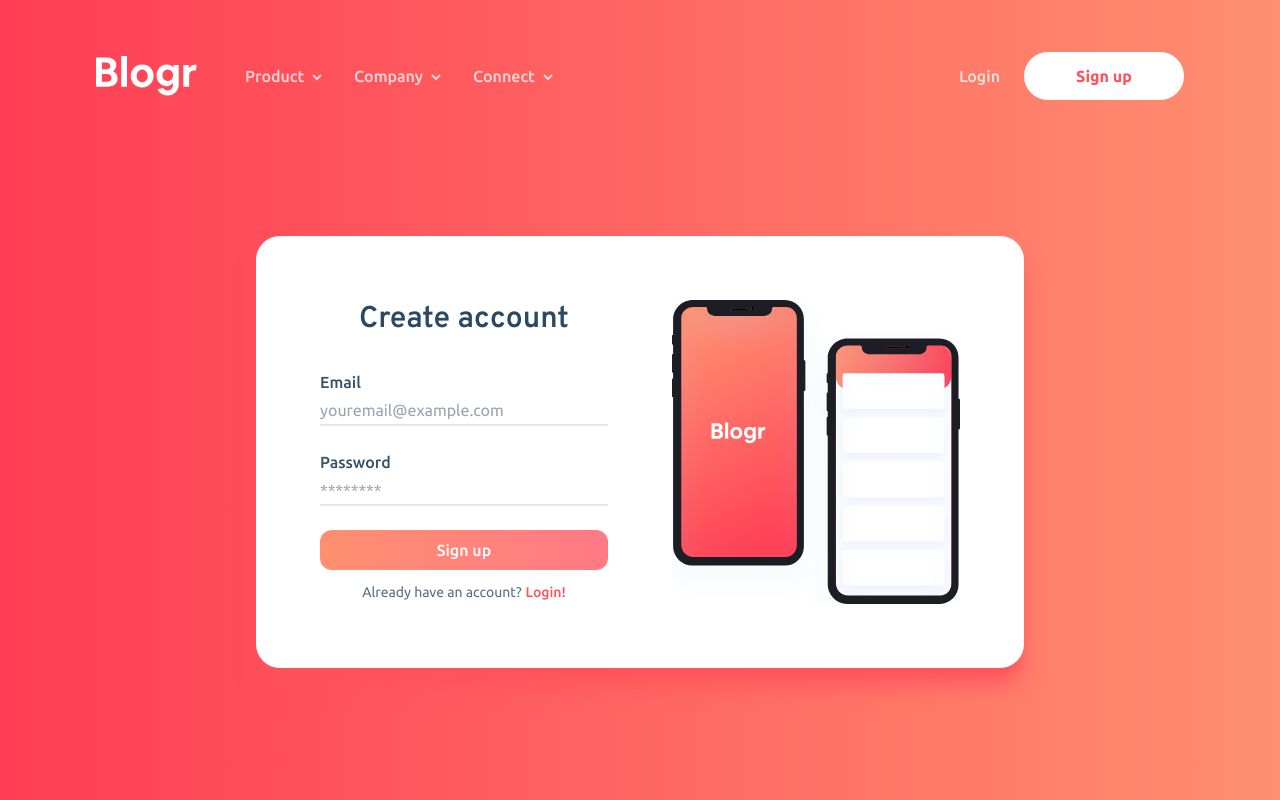
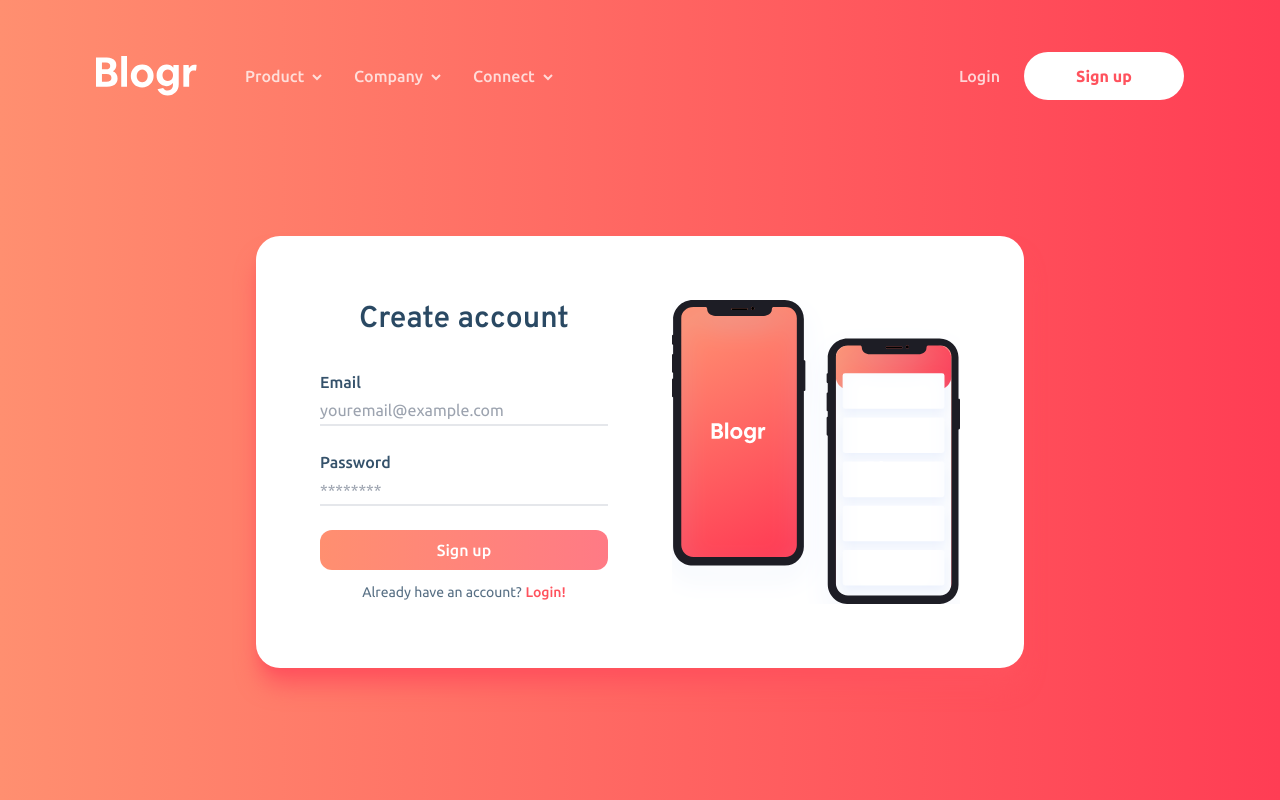
Before and after one commit to dimashilmawan/landing-page-next-13-framer-motion, a Next.js app: page /signup in a window 1280 px wide. Built offline with nearby package versions, Linux system fonts and the light colour scheme.

Commit message:
fix bg gradient

```diff
--- a/app/components/AuthModal.jsx
+++ b/app/components/AuthModal.jsx
@@ -9,9 +9,7 @@ import Navbar from "./Navbar";
 const AuthModal = ({ login }) => {
   return (
     <div
-      className={`flex h-screen w-full flex-col from-[#ff8f70] to-[#ff3d54] pt-12 sm:!bg-gradient-to-b ${
-        login ? "bg-gradient-to-r" : "bg-gradient-to-l"
-      }`}
+      className={`flex h-screen w-full flex-col bg-gradient-to-r from-[#ff8f70] to-[#ff3d54] pt-12 sm:bg-gradient-to-b `}
     >
       <Container>
         {/* <Logo /> */}
--- a/app/components/MobileNav.jsx
+++ b/app/components/MobileNav.jsx
@@ -49,7 +49,7 @@ export default MobileNav;
 const Backdrop = ({ onCloseModal }) => {
   return (
     <div
-      className="fixed left-0 top-0 hidden h-full w-full bg-[rgba(255,61,84,0.5)] backdrop-blur-sm lg:block"
+      className="fixed left-0 top-0 hidden h-full w-full bg-[rgba(255,61,84,0.75)] backdrop-blur-sm lg:block"
       // onClick={onCloseModal}
     >
       &nbsp;
```
